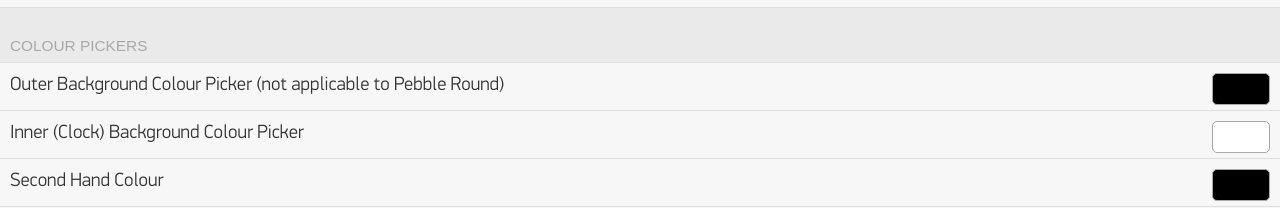
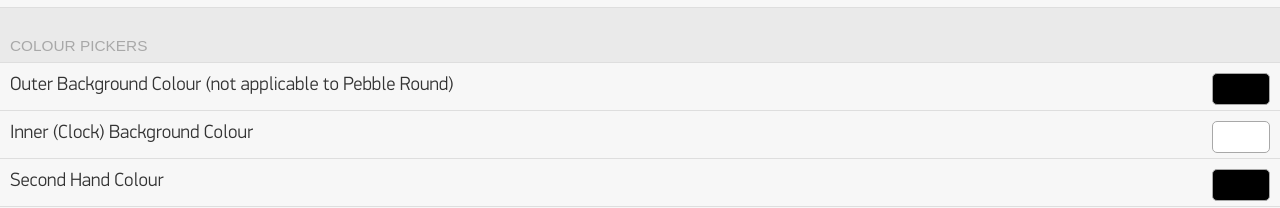
Before and after one commit to bsavarin/ClassicAnalogueClockConfiguration, a plain HTML site: page index.html in a window 1280 px wide. Shown: the part 309-517 px from the top of the page. Drawn offline with Linux system fonts and the light colour scheme.

Commit message:
Add configuration

```diff
--- a/index.html
+++ b/index.html
@@ -52,11 +52,11 @@
       <div class="item-container-header">Colour Pickers</div>
       <div class="item-container-content">
         <label class="item">
-          Outer Background Colour Picker (not applicable to Pebble Round)
+          Outer Background Colour (not applicable to Pebble Round)
           <input id="obgcolour_display" type="text" class="item-color item-color-normal" name="color-1" value="0x000000">
         </label>
 		<label class="item">
-          Inner (Clock) Background Colour Picker
+          Inner (Clock) Background Colour
           <input id="ibgcolour_display" type="text" class="item-color item-color-normal" name="color-1" value="0xFFFFFF">
         </label>
 		<label class="item">
```
